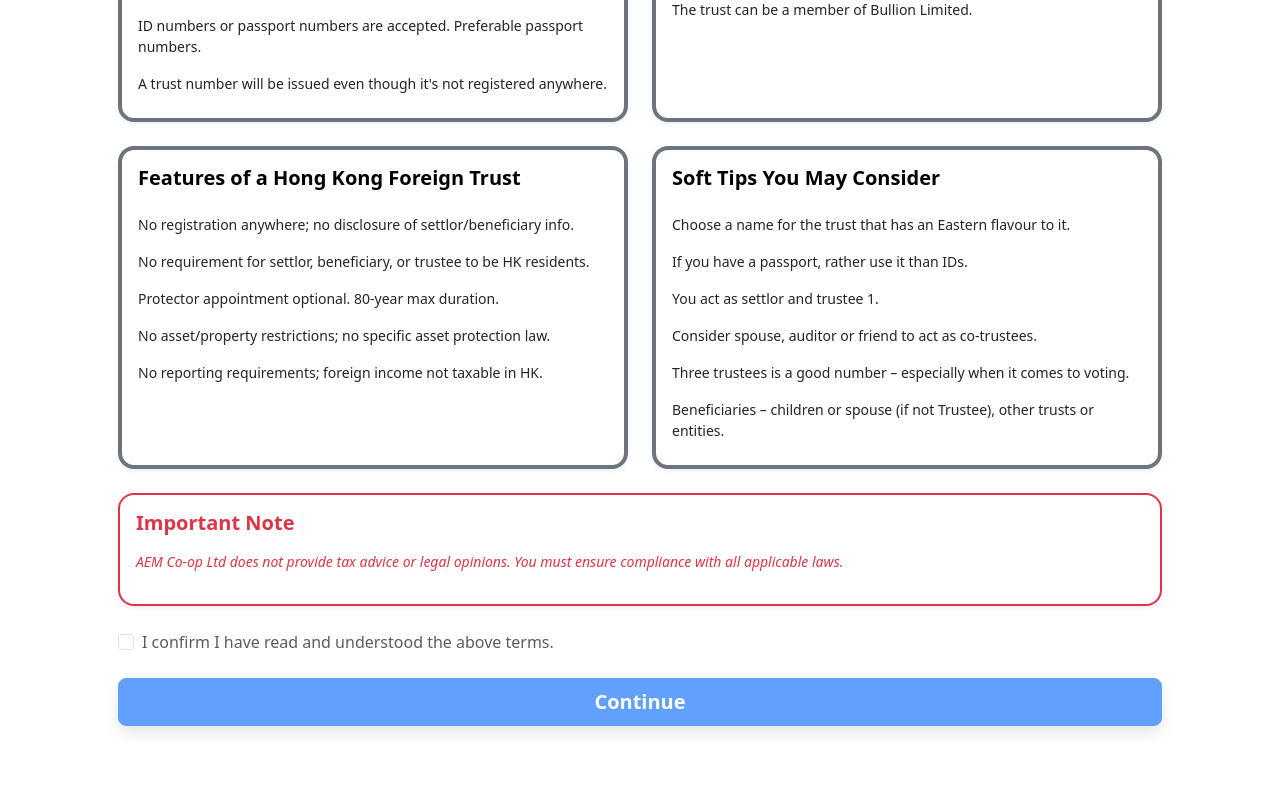
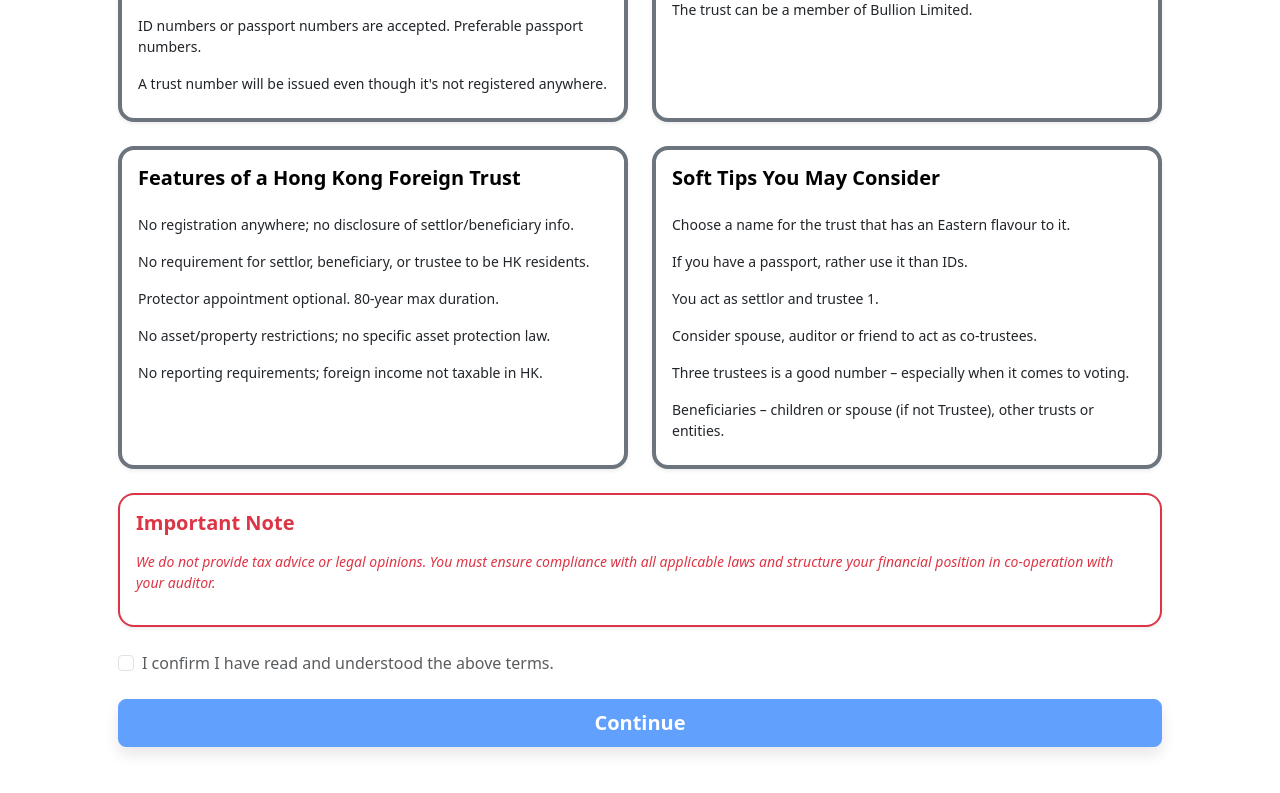
Before and after one commit to WhitelightningDev/hongkongtrust, an Angular app: page / in a window 1280 px wide. Shown: the part 593-1386 px from the top of the page. Built offline with nearby package versions, Linux system fonts and the light colour scheme.

Commit message:
`Update welcomepage.html: modify Important Note paragraph text`

```diff
--- a/src/app/pages/welcomepage/welcomepage.html
+++ b/src/app/pages/welcomepage/welcomepage.html
@@ -109,7 +109,7 @@
         <div class="card-body">
           <h5 class="text-danger fw-bold mb-3">Important Note</h5>
           <p class="text-danger fst-italic small">
-            AEM Co-op Ltd does not provide tax advice or legal opinions. You must ensure compliance with all applicable laws.
+            We do not provide tax advice or legal opinions. You must ensure compliance with all applicable laws and structure your financial position in co-operation with your auditor.
           </p>
         </div>
       </div>
```
